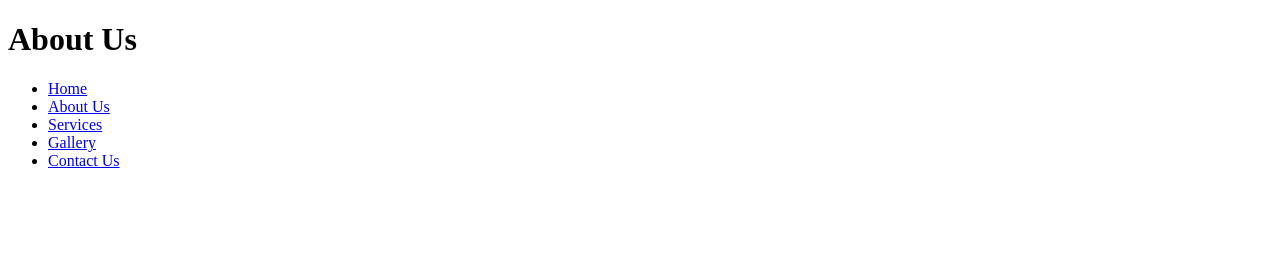
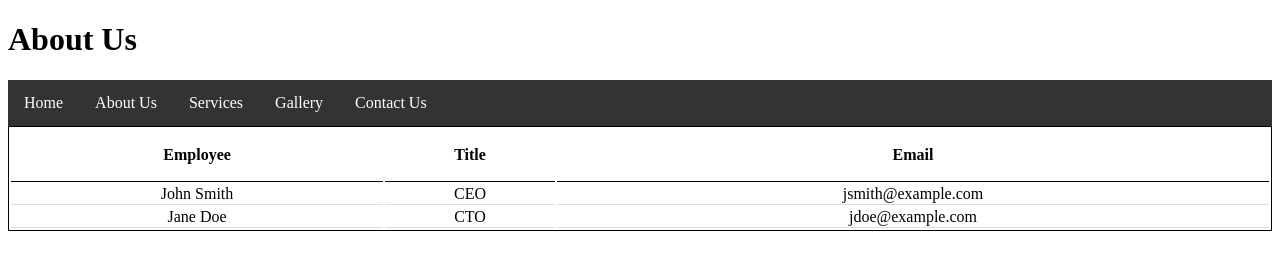
Before and after one commit to Jeefongithub/itfp3212assessment3.github.io, a plain HTML site: page aboutus.html in a window 1280 px wide. Drawn offline with Linux system fonts and the light colour scheme.

Commit message:
assessment 3

```diff
--- a/aboutus.html
+++ b/aboutus.html
@@ -3,8 +3,8 @@
 -->
 <html>
 <head>
+<link rel="stylesheet" href="css/style-aboutus.css" />
   <h1>About Us</h1>
-</head>
 <nav>
   <ul>
     <li><a href="index.html">Home</a></li>
@@ -14,4 +14,27 @@
 	<li><a href="contactus.html">Contact Us</a></li>
   </ul>
 </nav>
+</head>
+<body>
+ <table>
+  <tr>
+    <th>Employee</th>
+    <th>Title</th>
+    <th>Email</th>
+  </tr>
+  <div class="table">
+  <tr>
+    <td>John Smith</td>
+    <td>CEO</td>
+    <td>jsmith@example.com</td>
+  </tr>
+  <tr>
+    <td>Jane Doe</td>
+    <td>CTO</td>
+    <td>jdoe@example.com</td>
+  </tr>
+  </div>
+</table>
+</body>
+
 </html>
--- /dev/null
+++ b/css/style-aboutus.css
@@ -0,0 +1,48 @@
+ul
+{
+	list-style-type: none;
+	margin: 0;
+	padding: 0;
+	overflow: hidden;
+	background-color: #333;
+	text-align: center;
+}
+li
+{
+	float: left;
+}
+li a
+{
+	display: block;
+	color: white;
+	text-align: center;
+	padding: 14px 16px;
+	text-decoration: none;
+}
+li a:hover
+{
+	background-color: #111;
+}
+a:visited
+{
+	color: purple;
+}
+table
+{
+	border: 1px solid;
+	width: 100%;
+}
+th
+{
+	height: 50px;
+	border-bottom: 1px solid #000000;
+}
+td
+{
+	text-align: center;
+	border-bottom: 1px solid #ddd;
+}
+tr:hover
+{
+	background-color: green;
+}
--- /dev/null
+++ b/css/style-contactus.css
@@ -0,0 +1,33 @@
+ul
+{
+	list-style-type: none;
+	margin: 0;
+	padding: 0;
+	overflow: hidden;
+	background-color: #333;
+	text-align: center;
+}
+li
+{
+	float: left;
+}
+li a
+{
+	display: block;
+	color: white;
+	text-align: center;
+	padding: 14px 16px;
+	text-decoration: none;
+}
+li a:hover
+{
+	background-color: #111;
+}
+a:visited
+{
+	color: purple;
+}
+.grid-container
+{
+	display: grid;
+}
--- /dev/null
+++ b/css/style-services.css
@@ -0,0 +1,34 @@
+ul
+{
+	list-style-type: none;
+	margin: 0;
+	padding: 0;
+	overflow: hidden;
+	background-color: #333;
+	text-align: center;
+}
+li
+{
+	float: left;
+}
+li a
+{
+	display: block;
+	color: white;
+	text-align: center;
+	padding: 14px 16px;
+	text-decoration: none;
+}
+li a:hover
+{
+	background-color: #111;
+}
+a:visited
+{
+	color: purple;
+}
+p
+{
+	column-count: 2;
+	column-width: 50%;
+}
--- a/css/style.css
+++ b/css/style.css
@@ -56,3 +56,8 @@ h1
 {
 	font-family: Arial, Helvetica, sans-serif;
 }
+.container
+{
+	display: grid;
+	grid-template-columns: 50% 50%;
+}
```
Also changed, not shown: contactus.html (+12 -0 lines), index.html (+13 -1 lines), services.html (+9 -1 lines).
